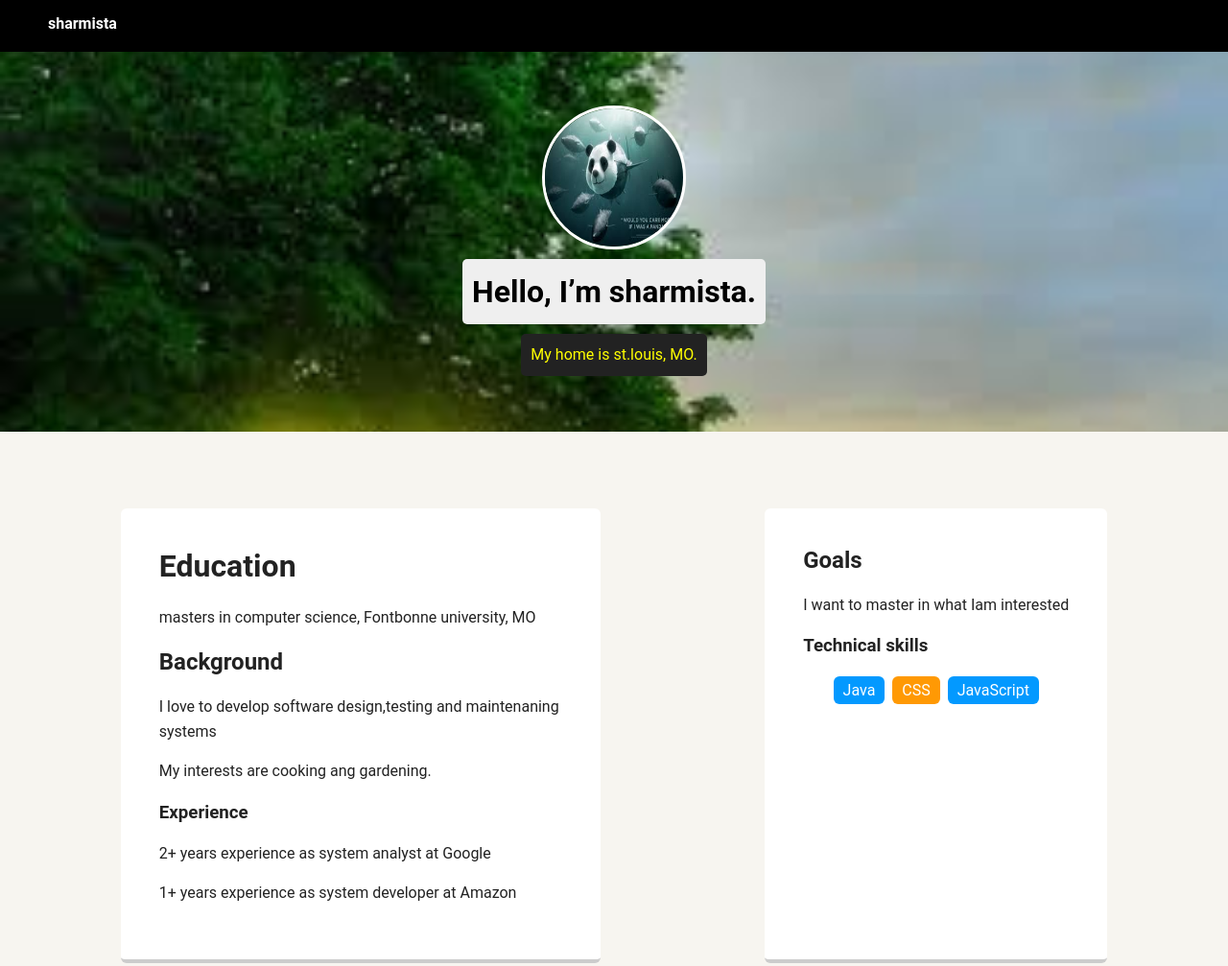
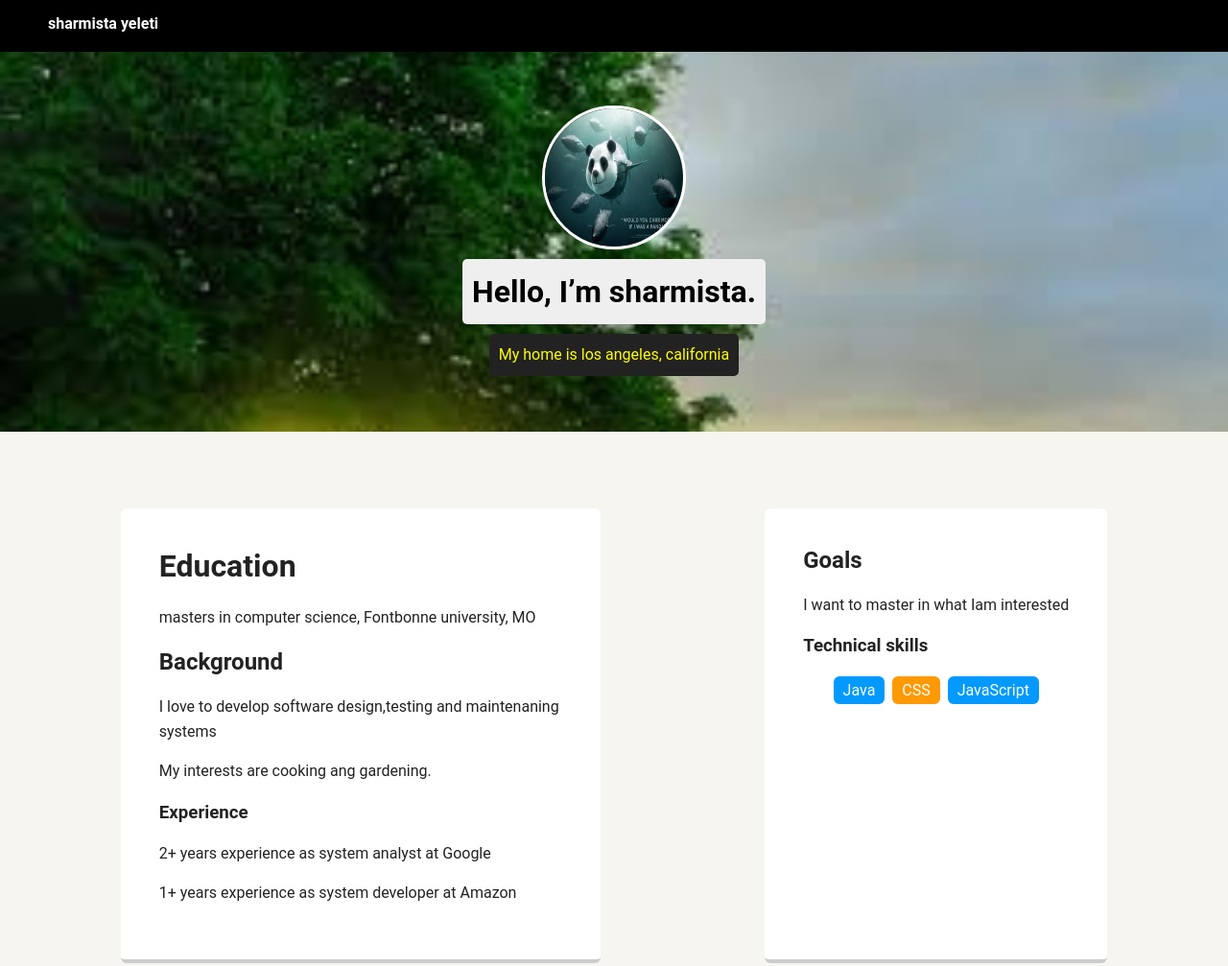
Before and after one commit to yeletis/yeleti, a plain HTML site: page resume2.html in a window 1280 px wide. Shown: the whole page at 96% size. Drawn offline with Linux system fonts and the light colour scheme.

Commit message:
updated html

```diff
--- a/resume2.html
+++ b/resume2.html
@@ -9,7 +9,7 @@
 
     <div class="main-nav">
         <ul class="nav">
-          <li class="name">sharmista</li>
+          <li class="name">sharmista yeleti</li>
 
 
 
@@ -20,7 +20,7 @@
     <header>
       <img src="images/download.jpg" alt="Drawing of sharmista" class="profile-image">
       <h1 class="tag name">Hello, I’m sharmista.</h1>
-      <p class="tag location">My home is st.louis, MO.</p>
+      <p class="tag location">My home is los angeles, california</p>
     </header>
 
     <main class="flex">
```
